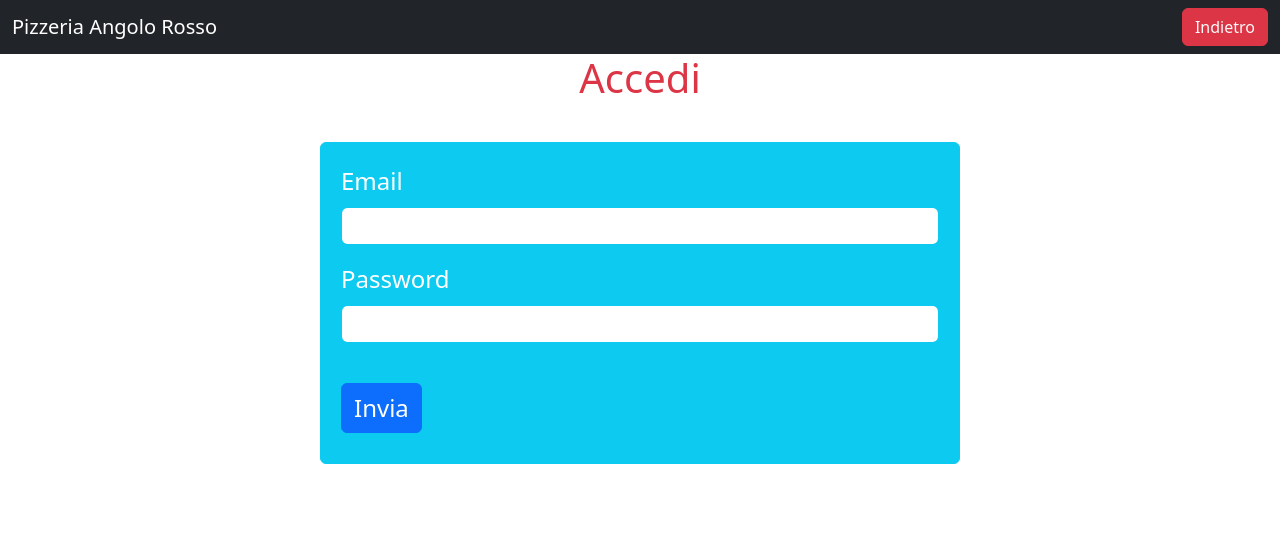
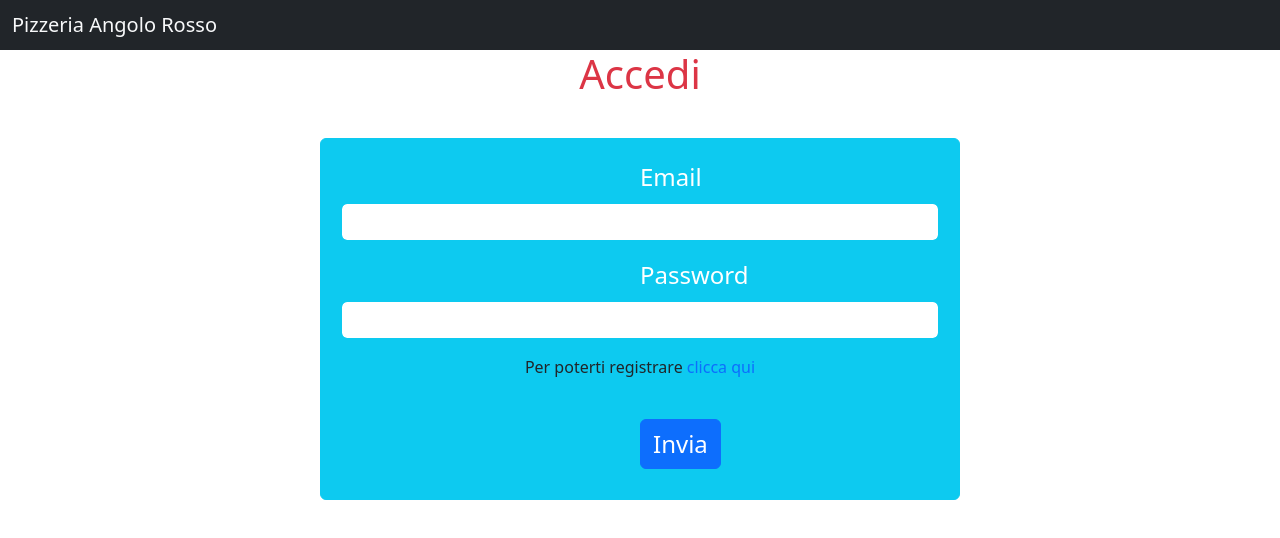
Before and after one commit to giorgiocoppola/pizzeria-bootstrap, a React (Create React App) app: page /accedi in a window 1280 px wide. Shown: the top 538 px of the page. Built offline with nearby package versions, Linux system fonts and the light colour scheme.

Commit message:
Piccole modifiche effettuate sui file

```diff
--- a/src/component/Accedi.js
+++ b/src/component/Accedi.js
@@ -9,6 +9,7 @@ function Accedi() {
     const [message,setMessage] = useState("");
     const [message2,setMessage2] = useState("");
     const [message3,setMessage3] = useState("");
+
 
     const handleSubmit = (e) => {
 
@@ -24,6 +25,15 @@ function Accedi() {
         setMessage2("Campo obbligatorio");
         setTimeout( function() { setMessage("")},3000);
 
+
+    }
+
+    if (email!=="@") {
+
+
+             setEmail(email);
+             setMessage("Devi inserire una @ come email valida");
+             setTimeout( function() { setMessage("")},3000);
 
     }
 
@@ -59,27 +69,28 @@ function Accedi() {
     <div className="accedi">
           <nav className="navbar navbar-dark bg-dark">
              <div className="container-fluid">
-                <span className="navbar-brand mb-0 h1">Pizzeria Angolo Rosso</span>
-                <button type="button" className="btn btn-danger text-light btn-info" ><Link className="link-light text-decoration-none" to="/">Indietro</Link></button>
+                <span className="navbar-brand mb-0 h1"><Link className="link-light text-decoration-none" to="/">Pizzeria Angolo Rosso</Link></span>
              </div>
           </nav>
               <h1 className="text-center text-danger fs-1">Accedi</h1>
 
             <form className="border border-info rounded bg-info w-50 mx-auto">
                 <div className="mb-3">
-                   <label htmlFor="email" className="form-label fs-4">Email</label>
+                   <label htmlFor="email" className="form-label fs-4 position-relative start-50">Email</label>
                    <input type="email" className="form-control border-info" id="email" value={email} onChange={ (e) => setEmail(e.target.value)} />
                    <p className="card-text text-center fw-bolder text-danger">{message}</p>
+
 
                 </div>
 
                 <div className="mb-3">
-                   <label htmlFor="password" className="form-label fs-4">Password</label>
+                   <label htmlFor="password" className="form-label fs-4 position-relative start-50">Password</label>
                    <input type="password" className="form-control border-info" id="password" value={password} onChange={ (e) => setPassword(e.target.value)} />
                    <p className="card-text text-center fw-bolder text-danger">{message2}</p>
                 </div>
+                <p className="card-text text-center text-dark">Per poterti registrare <Link to='/registrazione' className="link-light text-decoration-none text-primary" >clicca qui</Link> </p>
                 <br />
-                <button type="submit" onClick={handleSubmit} className="btn btn-primary fs-4">Invia</button>
+                <button type="submit" onClick={handleSubmit} className="btn btn-primary fs-4 position-relative start-50">Invia</button>
                 <p className="card-text text-center fw-bolder text-success">{message3}</p>
 
             </form>
--- a/src/component/Header.js
+++ b/src/component/Header.js
@@ -5,7 +5,7 @@ function Header() {
   return (
     <nav className="navbar navbar-dark bg-dark">
     <div className="container-fluid">
-      <span className="navbar-brand mb-0 h1">Pizzeria Angolo Rosso</span>
+      <span className="navbar-brand mb-0 h1"><Link className="link-light text-decoration-none">Pizzeria Angolo Rosso</Link></span>
       <button type="button" className="btn btn-danger text-light btn-info" ><Link className="link-light text-decoration-none" to="/accedi">Accedi</Link></button>
     </div>
   </nav>
```
